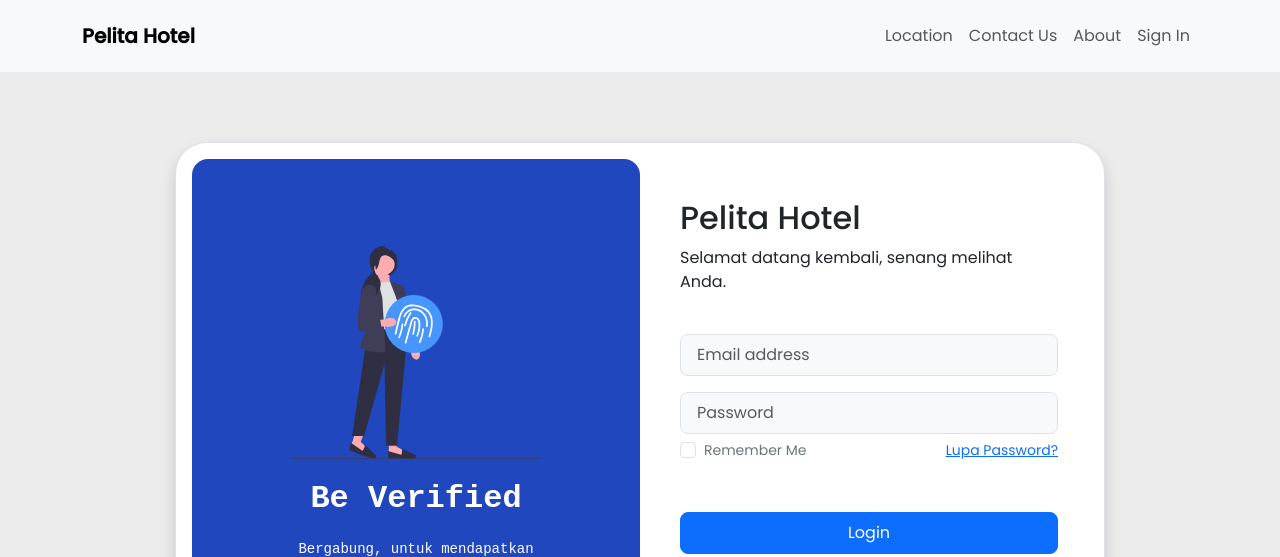
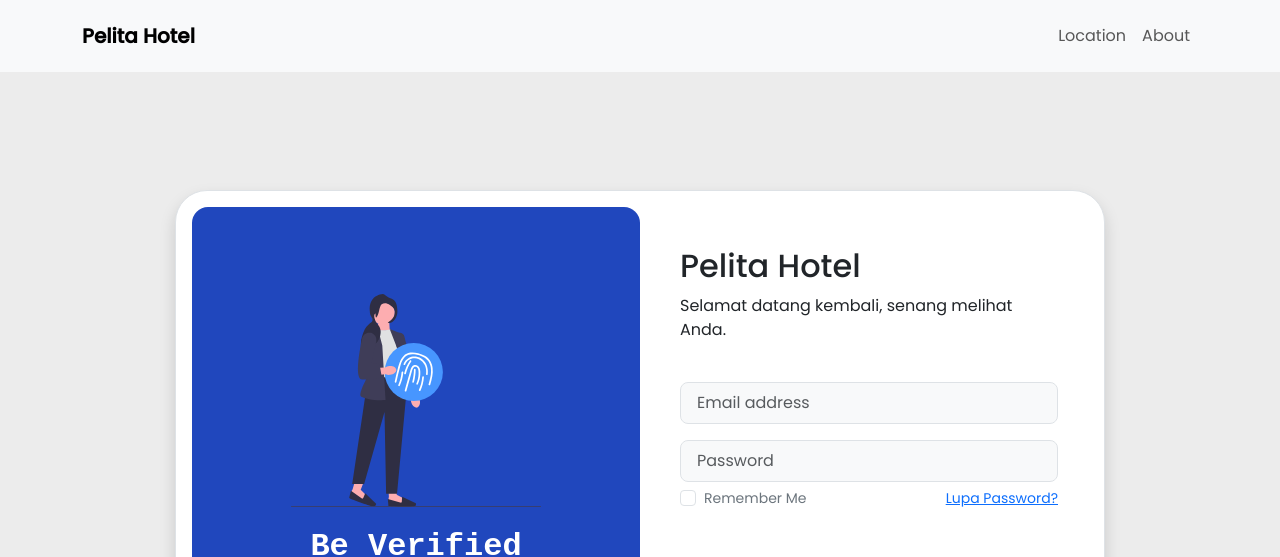
Before and after one commit to CREATIVEEG/Hotel-Pelita, a plain HTML site: page login.html in a window 1280 px wide. Shown: the top 557 px of the page. Drawn offline with nearby package versions, Linux system fonts and the light colour scheme.

```diff
--- a/login.html
+++ b/login.html
@@ -31,18 +31,14 @@
                     <li class="nav-item">
                         <a href="Location.html" class="nav-link">Location</a></li>
                     <li class="nav-item">
-                        <a href="#contact" class="nav-link">Contact Us</a></li>
-                    <li class="nav-item">
                         <a href="" class="nav-link">About</a></li>
-                    <li class="nav-item">
-                        <a href="" class="nav-link">Sign In</a></li>
                 </ul>
             </div>
         </div>
     </nav>
 
     <!-- Login -->
-    <section class="container" id="loginpage">
+    <section class="container p-5" id="loginpage">
         <!----------------------- Main Container -------------------------->
      <div class="container d-flex justify-content-center align-items-center min-vh-100">
         <!----------------------- Login Container -------------------------->
```
Also changed, not shown: Location.html (+1 -1 lines), index.html (+1 -1 lines), rooms.html (+1 -1 lines).
